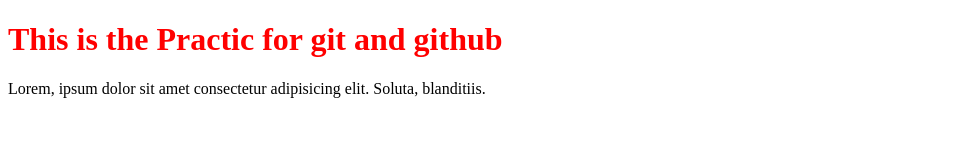
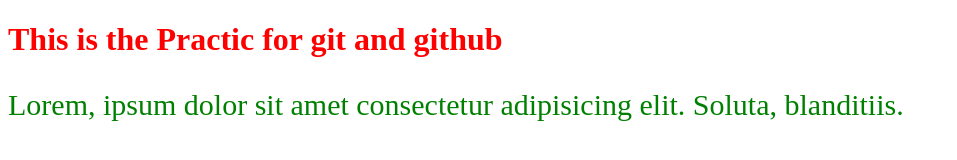
Before and after one commit to zotiz/git_Practice, a plain HTML site: page index.html in a window 1280 px wide. Shown: the whole page, without its empty margins (0-957 px from the left). Drawn offline with Linux system fonts and the light colour scheme.

Commit message:
color and font-size in css

```diff
--- a/styles.css
+++ b/styles.css
@@ -2,3 +2,7 @@ h1 {
   color: red;
 
 }
+p {
+  color: green;
+  font-size: 30px;
+}
```
